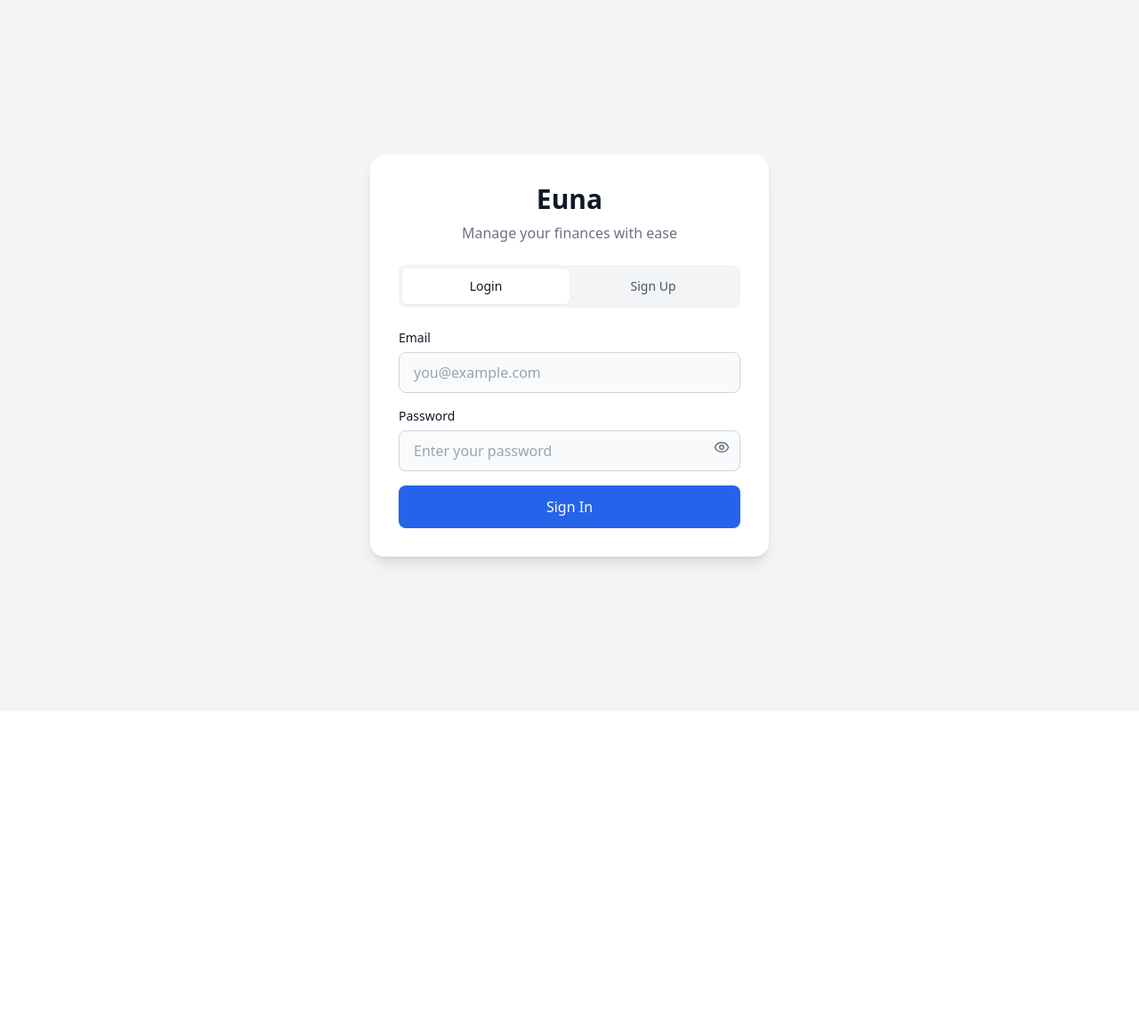
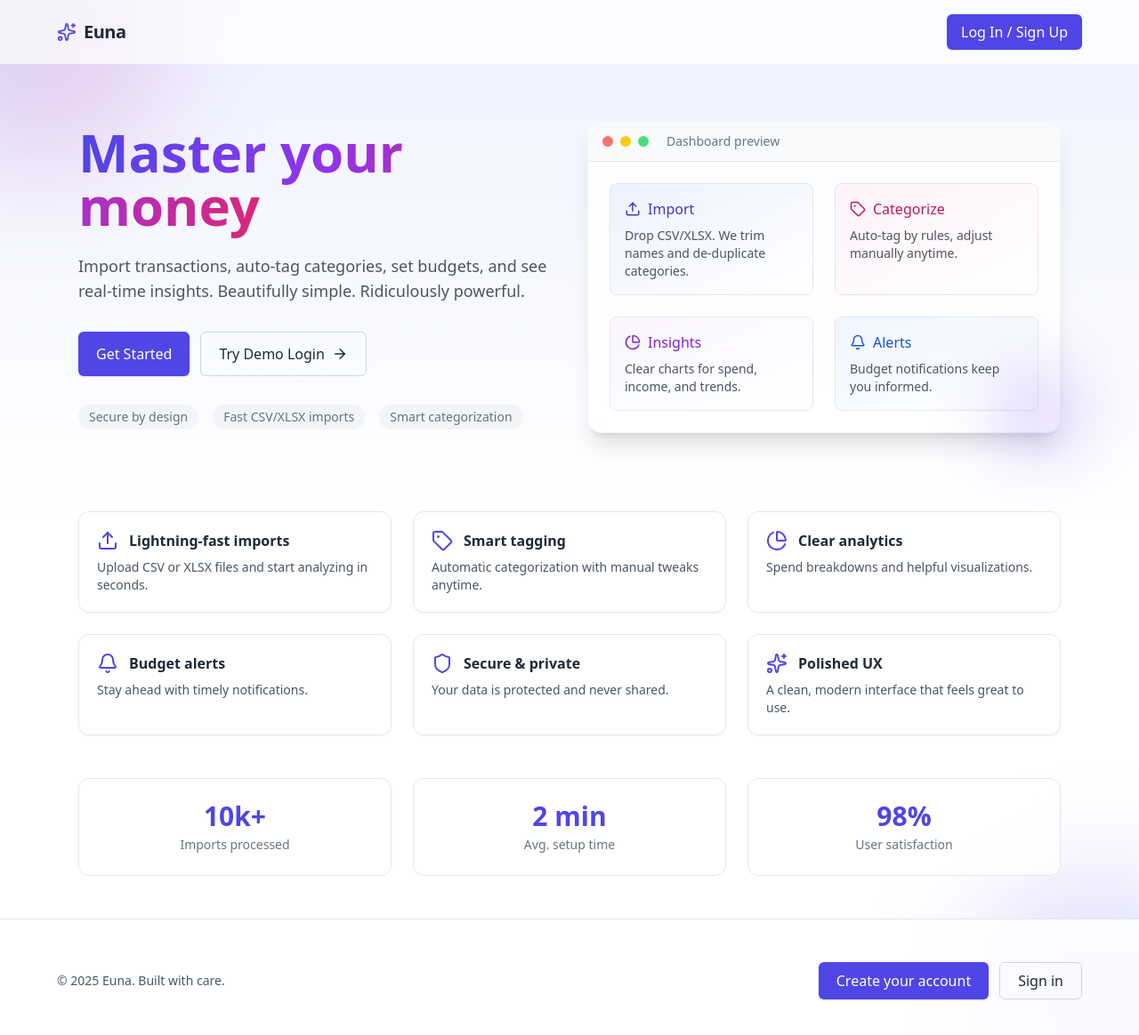
Before and after one commit to tana-sudo/FIance_tracker, a React (Vite) app in the folder frontend/: page / in a window 1280 px wide. Shown: the top 1164 px of the page at 89% size. Before the commit the page ends 800 px from the top, so only its background shows below. Built offline with nearby package versions, Linux system fonts and the light colour scheme.

Commit message:
feat: rebrand to Euna and add landing page
- Update application name from "Finance Tracker" to "Euna" in all locations
- Add new landing page with marketing content and auth redirects
- Restructure auth routes to make landing page the root path

```diff
--- a/frontend/index.html
+++ b/frontend/index.html
@@ -4,7 +4,7 @@
     <meta charset="UTF-8" />
     <link rel="icon" type="image/svg+xml" href="/vite.svg" />
     <meta name="viewport" content="width=device-width, initial-scale=1.0" />
-    <title>Finance Tracker</title>
+  <title>Euna</title>
   </head>
   <body>
     <div id="root"></div>
--- a/frontend/src/App.jsx
+++ b/frontend/src/App.jsx
@@ -1,5 +1,6 @@
 import { BrowserRouter as Router, Routes, Route } from "react-router-dom";
 import AuthPage from "./pages/AuthPage";
+import Landing from "./pages/Landing";
 import Dashboard from "./pages/Dashboard";
 import Transactions from "./pages/Transactions";
 import Categories from "./pages/Categories";
@@ -23,7 +24,8 @@ function App() {
       <Router>
         <Toaster position="top-center" toastOptions={{ duration: 2000 }} />
         <Routes>
-          <Route path="/" element={<AuthPage />} />
+          <Route path="/" element={<Landing />} />
+          <Route path="/auth" element={<AuthPage />} />
           <Route path="/dashboard" element={<Layout><Dashboard /></Layout>} />
           <Route path="/transactions" element={<Layout><Transactions /></Layout>} />
           <Route path="/categories" element={<Layout><Categories /></Layout>} />
--- a/frontend/src/components/Layout.jsx
+++ b/frontend/src/components/Layout.jsx
@@ -60,7 +60,7 @@ export default function Layout({ children }) {
       <aside className="w-64 bg-white border-r border-gray-200 flex flex-col">
         {/* Logo/Brand */}
         <div className="p-6 border-b border-gray-200">
-          <h1 className="text-2xl font-bold text-blue-600 mb-1">Finance Tracker</h1>
+          <h1 className="text-2xl font-bold text-blue-600 mb-1">Euna</h1>
           <div
             className="flex items-center gap-2 mt-3 p-2 bg-gray-50 rounded-lg cursor-pointer hover:bg-blue-50 transition-colors"
             role="button"
--- /dev/null
+++ b/frontend/src/pages/Landing.jsx
@@ -0,0 +1,186 @@
+import { useNavigate } from "react-router-dom";
+import {
+  Upload,
+  Tag,
+  PieChart,
+  Bell,
+  Shield,
+  Sparkles,
+  ArrowRight,
+} from "lucide-react";
+
+export default function Landing() {
+  const navigate = useNavigate();
+
+  return (
+    <div className="min-h-screen bg-gradient-to-b from-indigo-50 via-white to-white text-gray-800 relative overflow-hidden">
+      {/* Decorative background blobs */}
+      <div className="absolute -top-24 -left-24 w-72 h-72 rounded-full bg-gradient-to-br from-indigo-400 to-pink-400 opacity-20 blur-3xl animate-pulse" />
+      <div className="absolute -bottom-24 -right-24 w-72 h-72 rounded-full bg-gradient-to-br from-purple-400 to-blue-400 opacity-20 blur-3xl animate-pulse" />
+
+      {/* Header */}
+      <header className="px-6 py-4 border-b/50 border-transparent bg-white/70 backdrop-blur-md sticky top-0 z-10">
+        <div className="max-w-6xl mx-auto flex items-center justify-between">
+          <div className="flex items-center gap-2">
+            <Sparkles className="text-indigo-600" size={22} />
+            <span className="font-semibold text-xl tracking-tight">Euna</span>
+          </div>
+          <div className="space-x-3">
+            <button
+              className="px-4 py-2 rounded-md bg-indigo-600 text-white hover:bg-indigo-700 shadow-sm"
+              onClick={() => navigate("/auth")}
+            >
+              Log In / Sign Up
+            </button>
+          </div>
+        </div>
+      </header>
+
+      {/* Hero */}
+      <section className="relative">
+        <div className="max-w-6xl mx-auto px-6 pt-16 pb-10 grid md:grid-cols-2 gap-10 items-center">
+          <div>
+            <h1 className="text-5xl md:text-6xl font-extrabold mb-6 leading-tight">
+              <span className="bg-gradient-to-r from-indigo-600 via-purple-600 to-pink-600 bg-clip-text text-transparent">
+                Master your money
+              </span>
+            </h1>
+            <p className="text-lg text-gray-600 mb-8">
+              Import transactions, auto-tag categories, set budgets, and see real-time insights.
+              Beautifully simple. Ridiculously powerful.
+            </p>
+            <div className="flex flex-wrap gap-3">
+              <button
+                className="px-5 py-3 rounded-md bg-indigo-600 text-white hover:bg-indigo-700 shadow"
+                onClick={() => navigate("/auth")}
+              >
+                Get Started
+              </button>
+              <button
+                className="px-5 py-3 rounded-md border border-gray-300 hover:bg-gray-100 flex items-center gap-2"
+                onClick={() => navigate("/auth")}
+              >
+                Try Demo Login
+                <ArrowRight size={18} />
+              </button>
+            </div>
+
+            {/* Trust badges */}
+            <div className="mt-8 flex flex-wrap gap-4 text-sm text-gray-500">
+              <span className="px-3 py-1 rounded-full bg-gray-100">Secure by design</span>
+              <span className="px-3 py-1 rounded-full bg-gray-100">Fast CSV/XLSX imports</span>
+              <span className="px-3 py-1 rounded-full bg-gray-100">Smart categorization</span>
+            </div>
+          </div>
+
+          {/* Preview Card */}
+          <div className="relative">
+            <div className="rounded-2xl shadow-xl bg-white/80 backdrop-blur-md border border-gray-100 overflow-hidden">
+              <div className="flex items-center gap-2 px-4 py-3 border-b bg-gray-50">
+                <span className="w-3 h-3 rounded-full bg-red-400" />
+                <span className="w-3 h-3 rounded-full bg-yellow-400" />
+                <span className="w-3 h-3 rounded-full bg-green-400" />
+                <span className="ml-3 text-sm text-gray-500">Dashboard preview</span>
+              </div>
+              <div className="p-6 grid sm:grid-cols-2 gap-6">
+                <div className="rounded-lg p-4 bg-gradient-to-br from-indigo-50 to-white border">
+                  <div className="flex items-center gap-2 text-indigo-700 font-medium mb-2">
+                    <Upload size={18} /> Import
+                  </div>
+                  <p className="text-sm text-gray-600">Drop CSV/XLSX. We trim names and de-duplicate categories.</p>
+                </div>
+                <div className="rounded-lg p-4 bg-gradient-to-br from-pink-50 to-white border">
+                  <div className="flex items-center gap-2 text-pink-700 font-medium mb-2">
+                    <Tag size={18} /> Categorize
+                  </div>
+                  <p className="text-sm text-gray-600">Auto-tag by rules, adjust manually anytime.</p>
+                </div>
+                <div className="rounded-lg p-4 bg-gradient-to-br from-purple-50 to-white border">
+                  <div className="flex items-center gap-2 text-purple-700 font-medium mb-2">
+                    <PieChart size={18} /> Insights
+                  </div>
+                  <p className="text-sm text-gray-600">Clear charts for spend, income, and trends.</p>
+                </div>
+                <div className="rounded-lg p-4 bg-gradient-to-br from-blue-50 to-white border">
+                  <div className="flex items-center gap-2 text-blue-700 font-medium mb-2">
+                    <Bell size={18} /> Alerts
+                  </div>
+                  <p className="text-sm text-gray-600">Budget notifications keep you informed.</p>
+                </div>
+              </div>
+            </div>
+            <div className="absolute -bottom-6 -right-6 w-24 h-24 rounded-full bg-gradient-to-tr from-indigo-500 to-purple-500 opacity-30 blur-2xl" />
+          </div>
+        </div>
+      </section>
+
+      {/* Feature grid */}
+      <section className="max-w-6xl mx-auto px-6 py-12">
+        <div className="grid sm:grid-cols-2 lg:grid-cols-3 gap-6">
+          {[
+            {
+              icon: Upload,
+              title: "Lightning-fast imports",
+              desc: "Upload CSV or XLSX files and start analyzing in seconds.",
+            },
+            { icon: Tag, title: "Smart tagging", desc: "Automatic categorization with manual tweaks anytime." },
+            { icon: PieChart, title: "Clear analytics", desc: "Spend breakdowns and helpful visualizations." },
+            { icon: Bell, title: "Budget alerts", desc: "Stay ahead with timely notifications." },
+            { icon: Shield, title: "Secure & private", desc: "Your data is protected and never shared." },
+            { icon: Sparkles, title: "Polished UX", desc: "A clean, modern interface that feels great to use." },
+          ].map((f, i) => (
+            <div
+              key={i}
+              className="group rounded-xl border bg-white/70 backdrop-blur-md p-5 shadow-sm hover:shadow-md transition-shadow"
+            >
+              <div className="flex items-center gap-3 mb-2">
+                <f.icon className="text-indigo-600 group-hover:text-indigo-700" />
+                <h3 className="font-semibold">{f.title}</h3>
+              </div>
+              <p className="text-sm text-gray-600">{f.desc}</p>
+            </div>
+          ))}
+        </div>
+      </section>
+
+      {/* Stats */}
+      <section className="max-w-6xl mx-auto px-6 pb-4">
+        <div className="grid sm:grid-cols-3 gap-6">
+          {[
+            { label: "Imports processed", value: "10k+" },
+            { label: "Avg. setup time", value: "2 min" },
+            { label: "User satisfaction", value: "98%" },
+          ].map((s, i) => (
+            <div key={i} className="rounded-xl bg-white/70 backdrop-blur-md border p-6 text-center">
+              <div className="text-3xl font-bold text-indigo-600">{s.value}</div>
+              <div className="mt-1 text-sm text-gray-500">{s.label}</div>
+            </div>
+          ))}
+        </div>
+      </section>
+
+      {/* CTA Footer */}
+      <footer className="px-6 py-12 border-t bg-white/80 backdrop-blur-md mt-8">
+        <div className="max-w-6xl mx-auto flex flex-col md:flex-row items-center justify-between gap-4">
+          <div className="text-sm text-gray-600">
+            © {new Date().getFullYear()} Euna. Built with care.
+          </div>
+          <div className="flex gap-3">
+            <button
+              className="px-5 py-2 rounded-md bg-indigo-600 text-white hover:bg-indigo-700 shadow"
+              onClick={() => navigate("/auth")}
+            >
+              Create your account
+            </button>
+            <button
+              className="px-5 py-2 rounded-md border border-gray-300 hover:bg-gray-100"
+              onClick={() => navigate("/auth")}
+            >
+              Sign in
+            </button>
+          </div>
+        </div>
+      </footer>
+    </div>
+  );
+}
```
